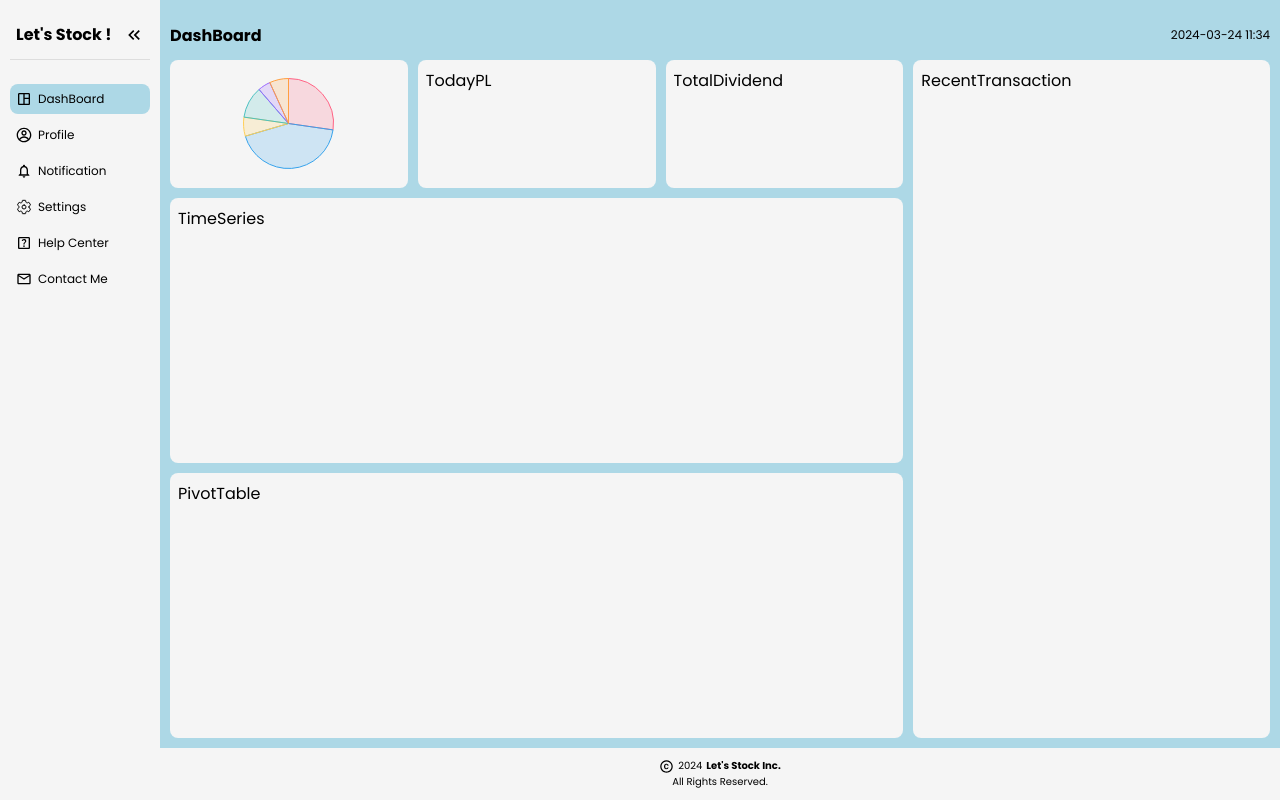
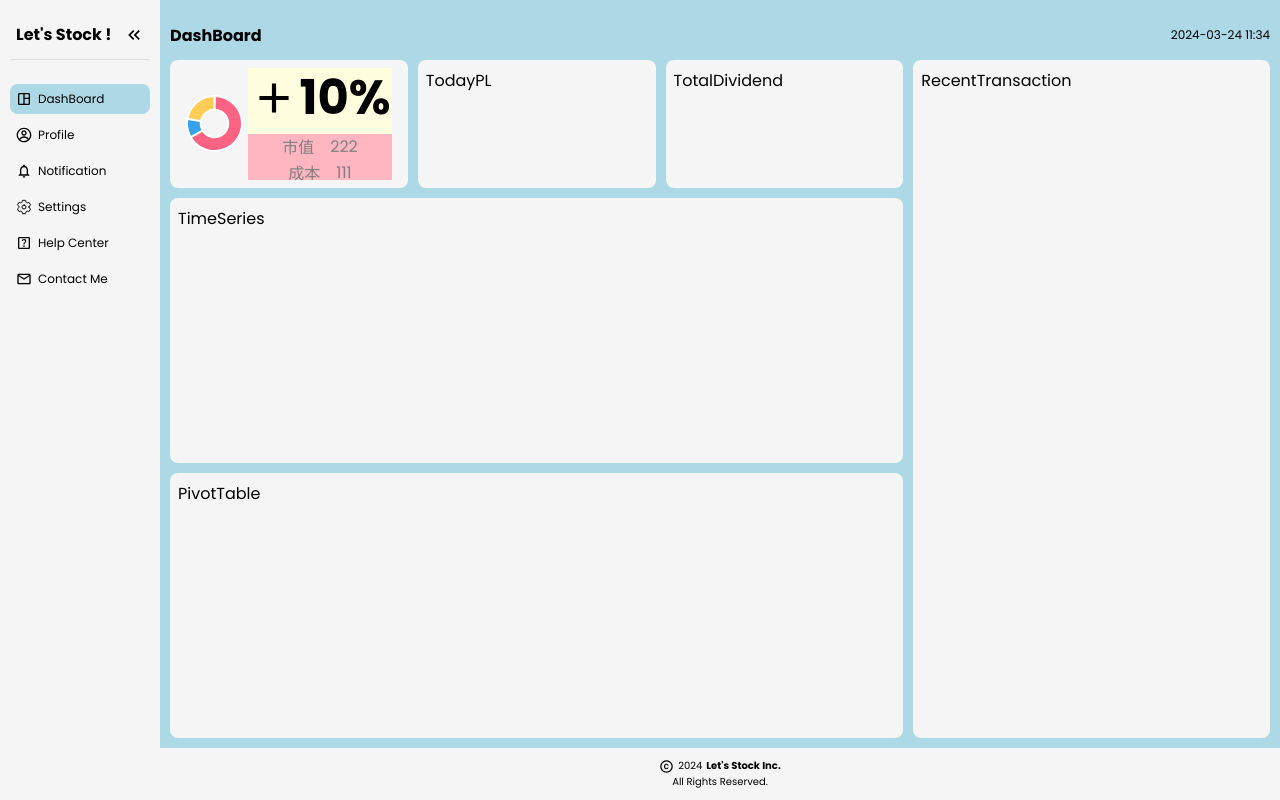
Before and after one commit to allenyummy/lets-stock-frontend, a React (Create React App) app: page /home in a window 1280 px wide. Built offline with nearby package versions, Linux system fonts and the light colour scheme.

Commit message:
feat: total pl

```diff
--- /dev/null
+++ b/src/components/DashBoard/components/TotalPL/TotalPL.css
@@ -0,0 +1,57 @@
+.total-pl-container {
+  display: flex;
+  position: relative;
+  flex-direction: row;
+  justify-content: center;
+  align-items: center;
+  gap: 0.3rem;
+  /* background-color: lightgreen; */
+  padding: 0.5rem;
+  width: 100%;
+  min-width: 100%;
+  height: 100%;
+  min-height: 100%;
+  overflow: auto;
+}
+
+.total-pl-container .figure {
+  display: flex;
+  justify-content: center;
+  align-items: center;
+  margin: auto;
+  /* background-color: lightblue; */
+  width: 40%;
+  height: 60%;
+  overflow: hidden;
+}
+
+.total-pl-container .description {
+  display: flex;
+  flex-direction: column;
+  justify-content: flex-end;
+  align-items: flex-end;
+  background-color: lightcoral;
+  width: 100%;
+
+  .percentage {
+    display: flex;
+    justify-content: center;
+    align-items: center;
+    background-color: lightyellow;
+    width: 100%;
+    font-weight: bold;
+    font-size: 3rem;
+  }
+
+  .number {
+    display: flex;
+    justify-content: center;
+    align-items: center;
+    width: 100%;
+    color: gray;
+    gap: 1rem;
+    font-size: 1rem;
+    background-color: lightpink;
+    white-space: nowrap;
+  }
+}
--- a/src/components/DashBoard/components/TotalPL/TotalPL.tsx
+++ b/src/components/DashBoard/components/TotalPL/TotalPL.tsx
@@ -10,7 +10,11 @@ import {
   Title,
   Tooltip,
 } from 'chart.js';
-import { Pie } from 'react-chartjs-2';
+import { Doughnut } from 'react-chartjs-2';
+import { FaMinus } from 'react-icons/fa';
+import { MdAdd } from 'react-icons/md';
+
+import './TotalPL.css';
 
 ChartJS.register(
   CategoryScale,
@@ -24,57 +28,47 @@ ChartJS.register(
   Title,
 );
 
-export const data = {
-  labels: ['Red', 'Blue', 'Yellow', 'Green', 'Purple', 'Orange'],
+const data = {
+  labels: ['Red', 'Blue', 'Yellow'],
   datasets: [
     {
-      label: '# of Votes',
-      data: [12, 19, 3, 5, 2, 3],
-      backgroundColor: [
-        'rgba(255, 99, 132, 0.2)',
-        'rgba(54, 162, 235, 0.2)',
-        'rgba(255, 206, 86, 0.2)',
-        'rgba(75, 192, 192, 0.2)',
-        'rgba(153, 102, 255, 0.2)',
-        'rgba(255, 159, 64, 0.2)',
-      ],
-      borderColor: [
-        'rgba(255, 99, 132, 1)',
-        'rgba(54, 162, 235, 1)',
-        'rgba(255, 206, 86, 1)',
-        'rgba(75, 192, 192, 1)',
-        'rgba(153, 102, 255, 1)',
-        'rgba(255, 159, 64, 1)',
-      ],
-      borderWidth: 1,
+      label: '嘿嘿',
+      data: [300, 50, 100],
+      backgroundColor: ['rgb(255, 99, 132)', 'rgb(54, 162, 235)', 'rgb(255, 205, 86)'],
     },
   ],
 };
 
+const options = {
+  maintainAspectRatio: false,
+  plugins: {
+    legend: {
+      display: false,
+    },
+  },
+};
+
 const TotalPL = () => {
   return (
-    <div
-      style={{
-        height: '100%',
-        width: '100%',
-        padding: '10px',
-        display: 'flex',
-        flexDirection: 'row',
-        justifyContent: 'center',
-        alignItems: 'center',
-      }}
-    >
-      <Pie
-        data={data}
-        options={{
-          maintainAspectRatio: false,
-          plugins: {
-            legend: {
-              display: false,
-            },
-          },
-        }}
-      />
+    <div className="total-pl-container">
+      <div className="figure">
+        <Doughnut data={data} options={options} />
+      </div>
+
+      <div className="description">
+        <div className="percentage">
+          <MdAdd size={50} />
+          10%
+        </div>
+        <div className="number">
+          <div className="label">市值</div>
+          <div className="value">222</div>
+        </div>
+        <div className="number">
+          <div className="label">成本</div>
+          <div className="value">111</div>
+        </div>
+      </div>
     </div>
   );
 };
```
